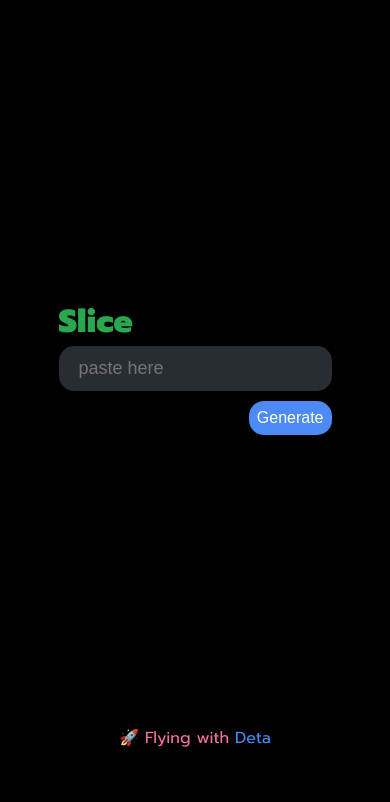
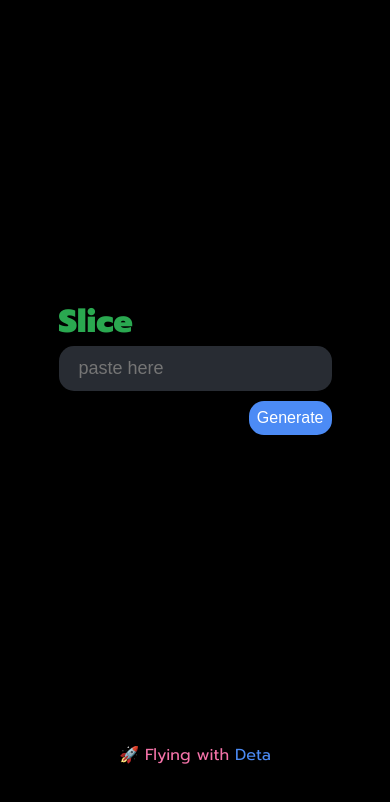
Before and after one commit to jnsougata/slice, a plain HTML site: page pages/index.html in a window 390 px wide. Shown: the part 58-860 px from the top of the page. Drawn offline with Linux system fonts and the light colour scheme.

Commit message:
more responsive

```diff
--- a/static/style.css
+++ b/static/style.css
@@ -66,10 +66,11 @@ body {
 }
 
 footer {
-  position: fixed;
+  display: block;
+  position: absolute;
   bottom: 0;
   width: 100%;
-  height: 60px;
+  margin: 5%;
 }
 
 footer p {
```
